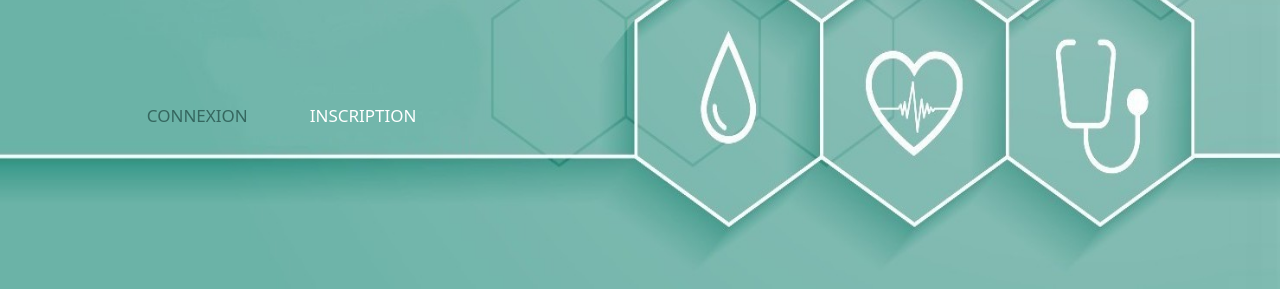
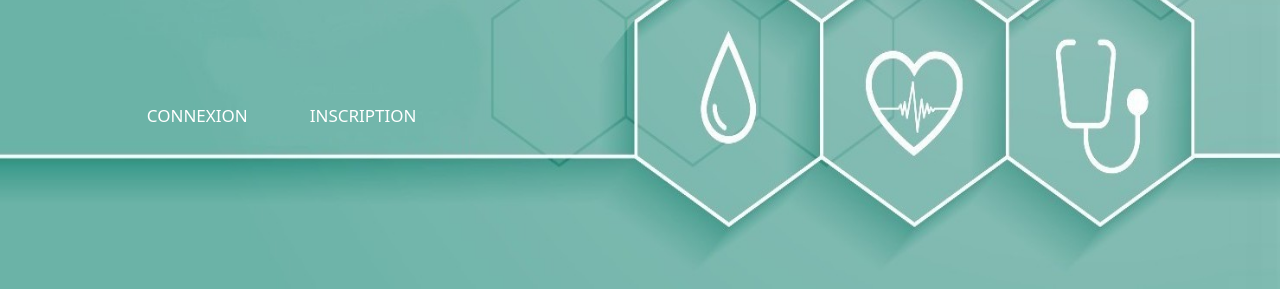
Before and after one commit to Darlia51/north-health-web, a PHP site: page / in a window 1280 px wide, with the pointer over the restyled element. Shown: the part 511-800 px from the top of the page. Run offline with PHP 8.4, Linux system fonts and the light colour scheme.

Commit message:
Update index.css

```diff
--- a/public/css/index.css
+++ b/public/css/index.css
@@ -34,7 +34,7 @@ button{
 	font-weight:500;
 }
 
-button:hover{
+button a:hover{
 	transition:0.5s;
 	color: #35675f;
 }
```
